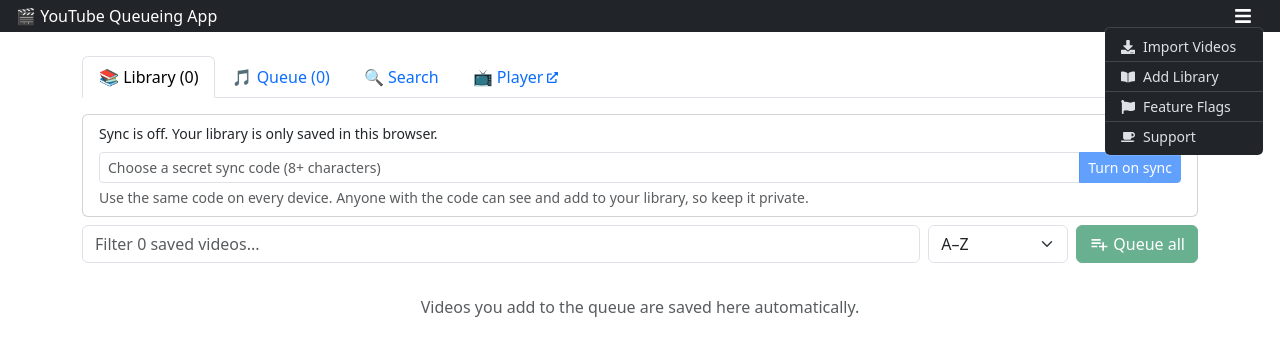
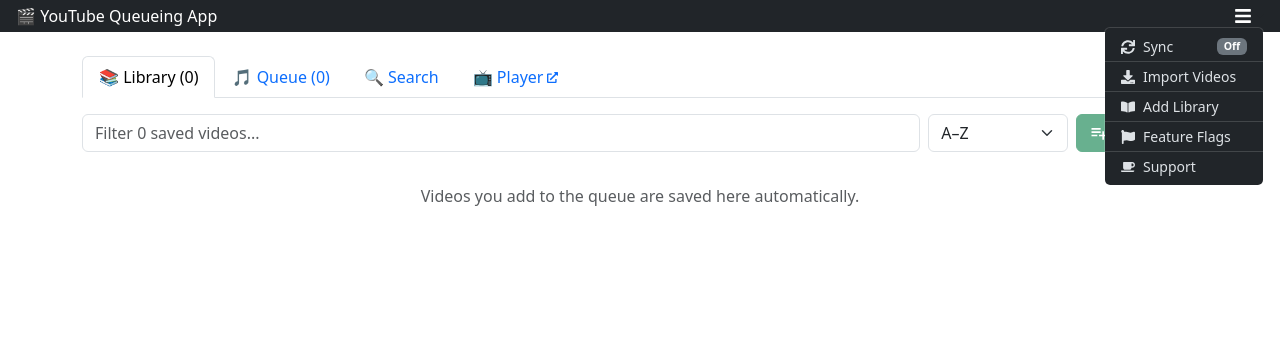
Before and after one commit to arieljordz/YT_QUEUE_APP, a React (Vite) app in the folder client/: page / in a window 1280 px wide. Both pictures are taken after a click on the button "Menu". Shown: the top 356 px of the page. Built offline with nearby package versions, Linux system fonts and the light colour scheme.

Commit message:
transfer sync into menu bar

```diff
--- a/client/src/App.jsx
+++ b/client/src/App.jsx
@@ -4,6 +4,7 @@ import Home from "./components/Home";
 import PlayerPage from "./components/PlayerPage";
 import NavBar from "./components/NavBar";
 import useRemoteSync from "./hooks/useRemoteSync";
+import useLibrary from "./hooks/useLibrary";
 import { useFeatureFlagsSync } from "./hooks/useFeatureFlags";
 import "bootstrap/dist/css/bootstrap.min.css";
 import "react-toastify/dist/ReactToastify.css";
@@ -12,15 +13,25 @@ import "./App.css";
 function App() {
   // Keeps the queue identical on every device that uses the same sync code.
   const liveStatus = useRemoteSync();
+  // The saved library (and its sync with the server), shared by the page and the menu.
+  const libraryApi = useLibrary();
   // Keeps the feature flags identical on every device that uses the same sync code.
   useFeatureFlagsSync();
 
   return (
     <BrowserRouter>
-      <NavBar />
+      <NavBar
+        sync={{
+          syncCode: libraryApi.syncCode,
+          setSyncCode: libraryApi.setSyncCode,
+          status: libraryApi.status,
+          retrySync: libraryApi.retrySync,
+          liveStatus,
+        }}
+      />
       <ToastContainer position="top-right" autoClose={2000} />
       <Routes>
-        <Route path="/" element={<Home liveStatus={liveStatus} />} />
+        <Route path="/" element={<Home libraryApi={libraryApi} />} />
         <Route path="/player" element={<PlayerPage />} />
       </Routes>
     </BrowserRouter>
--- a/client/src/components/Home.jsx
+++ b/client/src/components/Home.jsx
@@ -5,7 +5,6 @@ import SearchBar from "./SearchBar";
 import VideoList from "./VideoList";
 import Queue from "./Queue";
 import Library from "./Library";
-import useLibrary from "../hooks/useLibrary";
 import useLocalStorage from "../hooks/useLocalStorage";
 import { searchVideos, findNonEmbeddable, QuotaError } from "../api/youtube";
 import { saveSearchedVideo } from "../api/catalog";
@@ -16,7 +15,7 @@ const newQueueId = () =>
   `${Date.now().toString(36)}-${Math.random().toString(36).slice(2, 8)}`;
 const toQueueItem = (video) => ({ ...video, queueId: newQueueId() });
 
-function Home({ liveStatus }) {
+function Home({ libraryApi }) {
   const [videos, setVideos] = useState([]);
   const [queue, setQueue] = useLocalStorage("videoQueue", []);
   const [isPaused, setIsPaused] = useLocalStorage("isPaused", false);
@@ -26,8 +25,7 @@ function Home({ liveStatus }) {
   const [hasSearched, setHasSearched] = useState(false);
   const [youtubeOnlyIds, setYoutubeOnlyIds] = useState(() => new Set());
   const [tab, setTab] = useState("library");
-  const { library, addToLibrary, syncCode, setSyncCode, status, retrySync, clearLibrary, removeFromLibrary } =
-    useLibrary();
+  const { library, addToLibrary, syncCode, clearLibrary, removeFromLibrary } = libraryApi;
   const searchAbortRef = useRef(null);
 
   useEffect(() => () => searchAbortRef.current?.abort(), []);
@@ -215,10 +213,6 @@ function Home({ liveStatus }) {
           onRemove={removeFromLibrary}
           queuedIds={queuedIds}
           syncCode={syncCode}
-          onChangeCode={setSyncCode}
-          status={status}
-          onRetry={retrySync}
-          liveStatus={liveStatus}
         />
       )}
 
--- a/client/src/components/Library.jsx
+++ b/client/src/components/Library.jsx
@@ -18,22 +18,6 @@ const byTitle = (a, b) =>
     numeric: true,
     ignorePunctuation: true,
   });
-
-const STATUS_TEXT = {
-  off: "Sync is off. Your library is only saved in this browser.",
-  syncing: "Syncing library…",
-  synced: "Library synced across your devices.",
-  unavailable: "Sync is not available here (it only works on the deployed site).",
-  error: "Sync failed. Check your connection and try again.",
-};
-
-const LIVE_TEXT = {
-  connecting: "Live queue: connecting…",
-  connected: "Live queue connected.",
-  reconnecting: "Live queue: connection lost, retrying…",
-  unavailable: "Live queue: not available here (deployed site only).",
-  error: "Live queue: the server could not reach the database. Check MONGODB_URI.",
-};
 
 const newDeleteCode = () => String(Math.floor(1000 + Math.random() * 9000));
 
@@ -90,68 +74,6 @@ function DeleteAllModal({ show, count, synced, onConfirm, onCancel }) {
   );
 }
 
-function SyncPanel({ syncCode, onChangeCode, status, onRetry, liveStatus }) {
-  const [draft, setDraft] = useState("");
-  const tooShort = draft.trim().length < 8;
-
-  const save = (e) => {
-    e.preventDefault();
-    if (!tooShort) {
-      onChangeCode(draft.trim());
-      setDraft("");
-    }
-  };
-
-  // With sync on, show a compact one-row card: status text on the left, buttons on the right.
-  if (syncCode) {
-    return (
-      <div className="card card-body py-2 px-3 mb-2 flex-row flex-wrap align-items-center gap-2">
-        <div className="small flex-grow-1">
-          <div>{STATUS_TEXT[status]}</div>
-          {LIVE_TEXT[liveStatus] && <div>{LIVE_TEXT[liveStatus]}</div>}
-        </div>
-        <div className="d-flex gap-2">
-          {(status === "error" || status === "unavailable") && (
-            <button className="btn btn-sm btn-outline-primary" onClick={onRetry}>
-              Retry
-            </button>
-          )}
-          <button
-            className="btn btn-sm btn-outline-secondary"
-            onClick={() => onChangeCode("")}
-          >
-            Turn off sync
-          </button>
-        </div>
-      </div>
-    );
-  }
-
-  return (
-    <div className="card card-body py-2 px-3 mb-2">
-      <div className="small mb-2">{STATUS_TEXT[status]}</div>
-      <form onSubmit={save} className="input-group input-group-sm">
-        <input
-          type="password"
-          className="form-control"
-          placeholder="Choose a secret sync code (8+ characters)"
-          aria-label="Sync code"
-          autoComplete="off"
-          value={draft}
-          onChange={(e) => setDraft(e.target.value)}
-        />
-        <button className="btn btn-primary" type="submit" disabled={tooShort}>
-          Turn on sync
-        </button>
-      </form>
-      <div className="form-text">
-        Use the same code on every device. Anyone with the code can see and add to
-        your library, so keep it private.
-      </div>
-    </div>
-  );
-}
-
 function Library({
   library,
   onAdd,
@@ -160,10 +82,6 @@ function Library({
   onRemove,
   queuedIds,
   syncCode,
-  onChangeCode,
-  status,
-  onRetry,
-  liveStatus,
 }) {
   const { flags } = useFeatureFlags();
   const [filter, setFilter] = useState("");
@@ -210,14 +128,6 @@ function Library({
 
   return (
     <div>
-      <SyncPanel
-        syncCode={syncCode}
-        onChangeCode={onChangeCode}
-        status={status}
-        onRetry={onRetry}
-        liveStatus={liveStatus}
-      />
-
       <div className="d-flex flex-wrap gap-2">
         <input
           type="search"
--- a/client/src/components/NavBar.jsx
+++ b/client/src/components/NavBar.jsx
@@ -1,17 +1,18 @@
 import { useState, useEffect, useCallback } from "react";
 import { Dropdown } from "react-bootstrap";
-import { FaBars, FaDownload, FaBookOpen, FaFlag, FaCoffee } from "react-icons/fa";
+import { FaBars, FaSync, FaDownload, FaBookOpen, FaFlag, FaCoffee } from "react-icons/fa";
+import SyncModal from "./SyncModal";
 import ImportVideosModal from "./ImportVideosModal";
 import AddLibraryModal from "./AddLibraryModal";
 import FeatureFlagsModal from "./FeatureFlagsModal";
 import SupportModal from "./SupportModal";
 
-const NavBar = () => {
+const NavBar = ({ sync }) => {
   // Read the saved theme up front so the first paint is already correct.
   const [darkMode, setDarkMode] = useState(
     () => localStorage.getItem("theme") === "dark"
   );
-  // Which settings window is open: null | "import" | "library" | "flags" | "support".
+  // Which settings window is open: null | "sync" | "import" | "library" | "flags" | "support".
   const [openModal, setOpenModal] = useState(null);
 
   useEffect(() => {
@@ -50,6 +51,18 @@ const NavBar = () => {
             <Dropdown.Menu className="py-1">
               <Dropdown.Item
                 className="small d-flex align-items-center gap-2"
+                onClick={() => setOpenModal("sync")}
+              >
+                <FaSync aria-hidden="true" /> Sync
+                <span
+                  className={`badge ms-auto ${sync.syncCode ? "text-bg-success" : "text-bg-secondary"}`}
+                >
+                  {sync.syncCode ? "On" : "Off"}
+                </span>
+              </Dropdown.Item>
+              <Dropdown.Divider className="m-0" />
+              <Dropdown.Item
+                className="small d-flex align-items-center gap-2"
                 onClick={() => setOpenModal("import")}
               >
                 <FaDownload aria-hidden="true" /> Import Videos
@@ -80,6 +93,15 @@ const NavBar = () => {
         </div>
       </nav>
 
+      <SyncModal
+        show={openModal === "sync"}
+        onHide={closeModal}
+        syncCode={sync.syncCode}
+        onChangeCode={sync.setSyncCode}
+        status={sync.status}
+        onRetry={sync.retrySync}
+        liveStatus={sync.liveStatus}
+      />
       <ImportVideosModal show={openModal === "import"} onHide={closeModal} />
       <AddLibraryModal show={openModal === "library"} onHide={closeModal} />
       <FeatureFlagsModal
--- /dev/null
+++ b/client/src/components/SyncModal.jsx
@@ -0,0 +1,98 @@
+import { useState } from "react";
+import { Modal, Button } from "react-bootstrap";
+import { FaSync } from "react-icons/fa";
+
+const STATUS_TEXT = {
+  off: "Sync is off. Your library is only saved in this browser.",
+  syncing: "Syncing library…",
+  synced: "Library synced across your devices.",
+  unavailable: "Sync is not available here (it only works on the deployed site).",
+  error: "Sync failed. Check your connection and try again.",
+};
+
+const LIVE_TEXT = {
+  connecting: "Live queue: connecting…",
+  connected: "Live queue connected.",
+  reconnecting: "Live queue: connection lost, retrying…",
+  unavailable: "Live queue: not available here (deployed site only).",
+  error: "Live queue: the server could not reach the database. Check MONGODB_URI.",
+};
+
+const MIN_CODE = 8;
+
+export default function SyncModal({
+  show,
+  onHide,
+  syncCode,
+  onChangeCode,
+  status,
+  onRetry,
+  liveStatus,
+}) {
+  const [draft, setDraft] = useState("");
+  const tooShort = draft.trim().length < MIN_CODE;
+
+  const turnOn = (e) => {
+    e.preventDefault();
+    if (tooShort) return;
+    onChangeCode(draft.trim());
+    setDraft("");
+  };
+
+  return (
+    <Modal show={show} onHide={onHide} centered>
+      <Modal.Header closeButton>
+        <Modal.Title as="h5" className="d-flex align-items-center gap-2">
+          <FaSync aria-hidden="true" /> Sync
+        </Modal.Title>
+      </Modal.Header>
+      <Modal.Body>
+        {syncCode ? (
+          <>
+            <div className="mb-3">
+              <div>{STATUS_TEXT[status]}</div>
+              {LIVE_TEXT[liveStatus] && <div>{LIVE_TEXT[liveStatus]}</div>}
+            </div>
+            <div className="d-flex gap-2">
+              {(status === "error" || status === "unavailable") && (
+                <button className="btn btn-outline-primary" onClick={onRetry}>
+                  Retry
+                </button>
+              )}
+              <button className="btn btn-outline-secondary" onClick={() => onChangeCode("")}>
+                Turn off sync
+              </button>
+            </div>
+          </>
+        ) : (
+          <form onSubmit={turnOn}>
+            <div className="mb-2">{STATUS_TEXT[status]}</div>
+            <div className="input-group">
+              <input
+                type="password"
+                className="form-control"
+                placeholder={`Choose a secret sync code (${MIN_CODE}+ characters)`}
+                aria-label="Sync code"
+                autoComplete="off"
+                value={draft}
+                onChange={(e) => setDraft(e.target.value)}
+              />
+              <button className="btn btn-primary" type="submit" disabled={tooShort}>
+                Turn on sync
+              </button>
+            </div>
+            <div className="form-text">
+              Use the same code on every device. Anyone with the code can see and add to
+              your library, so keep it private.
+            </div>
+          </form>
+        )}
+      </Modal.Body>
+      <Modal.Footer>
+        <Button variant="secondary" onClick={onHide}>
+          Close
+        </Button>
+      </Modal.Footer>
+    </Modal>
+  );
+}
```
